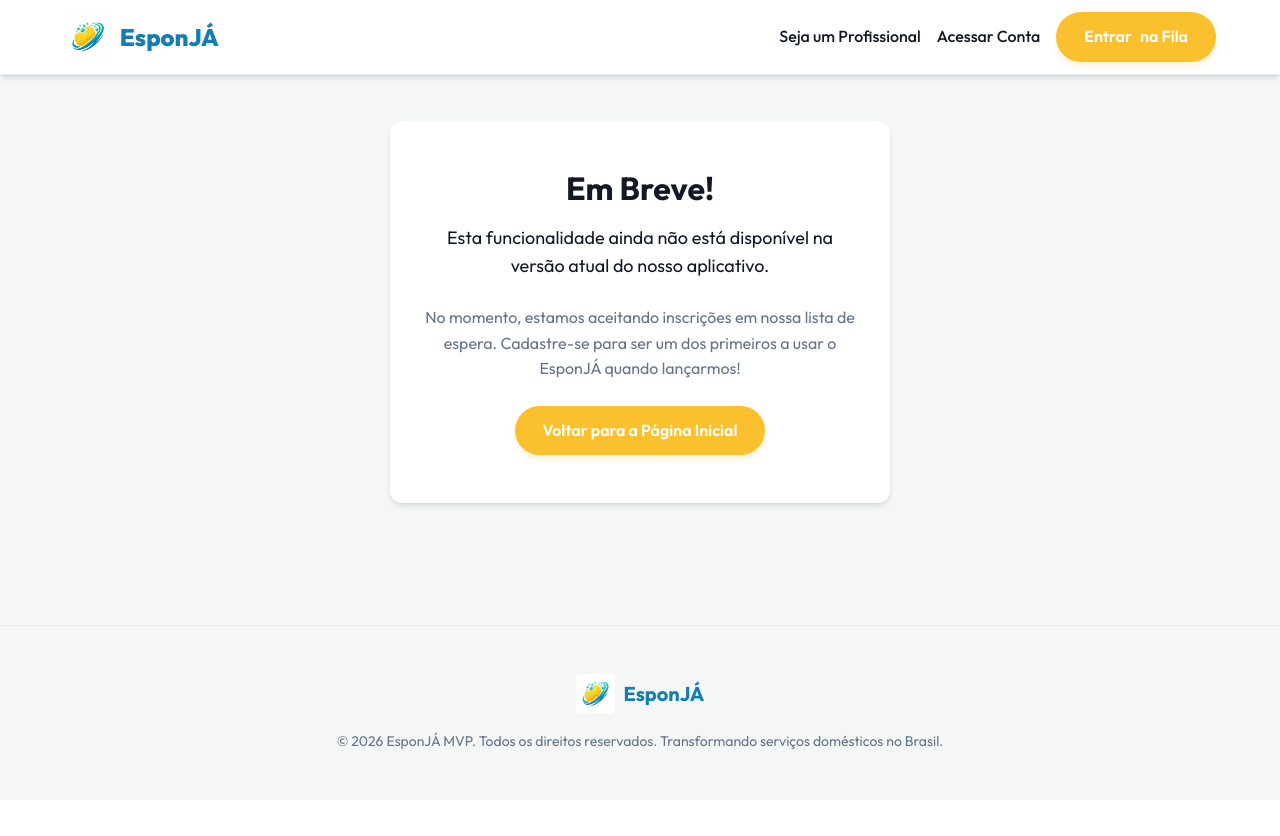
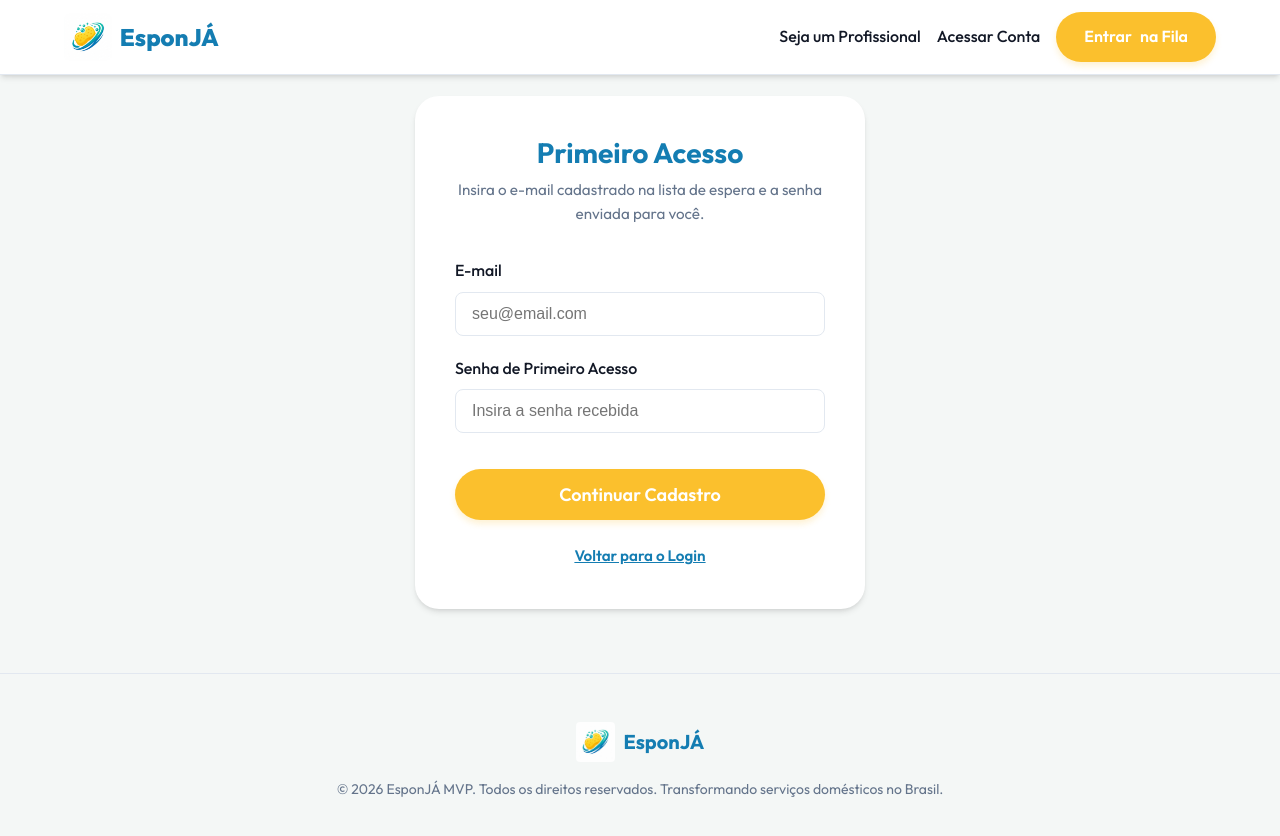
Before and after one commit to EsponJA-Startup/EsponJA, a React (Vite) app in the folder client/: page /primeiro-acesso in a window 1280 px wide. Shown: the top 836 px of the page. Before the commit the page ends 800 px from the top, so only its background shows below. Built offline with nearby package versions, Linux system fonts and the light colour scheme.

Commit message:
Merging n8n email automation

```diff
--- a/client/src/App.jsx
+++ b/client/src/App.jsx
@@ -11,6 +11,7 @@
 import ProtectedRoute from './components/ProtectedRoute';
 import ComingSoon from './pages/ComingSoon';
 import VerifyEmail from './pages/VerifyEmail';
+import FirstAccess from './pages/FirstAccess';
 import './App.css';
 
 function App() {
@@ -19,6 +20,7 @@
       <div className="app-container">
         <Routes>
           <Route path="/" element={<Home />} />
+          <Route path="/primeiro-acesso" element={<FirstAccess />} />
           <Route path="/login" element={<Login />} />
           <Route path="/register" element={<Register />} />
           <Route path="/verificar-email" element={<VerifyEmail />} />
--- /dev/null
+++ b/client/src/pages/FirstAccess.jsx
@@ -0,0 +1,96 @@
+import React, { useState } from 'react';
+import { useNavigate, Link } from 'react-router-dom';
+import Navbar from '../components/Navbar';
+import Footer from '../components/Footer';
+import api from '../services/api';
+import './Auth.css';
+
+export default function FirstAccess() {
+  const [formData, setFormData] = useState({ email: '', first_access_password: '' });
+  const [error, setError] = useState(null);
+  const [loading, setLoading] = useState(false);
+  const navigate = useNavigate();
+
+  const handleChange = (e) => {
+    setFormData({ ...formData, [e.target.name]: e.target.value });
+  };
+
+  const handleSubmit = async (e) => {
+    e.preventDefault();
+    setError(null);
+    setLoading(true);
+
+    try {
+      const response = await api.post('/auth/first-access', formData);
+      // Valid credentials! Proceed to phase 2
+      navigate('/register', {
+        state: {
+          waitlist_id: response.data.waitlist_id,
+          email: response.data.email,
+          phone: response.data.phone,
+          first_access_password: formData.first_access_password,
+          intended_role: response.data.intended_role
+        }
+      });
+    } catch (err) {
+      if (err.response && err.response.data && err.response.data.detail) {
+        setError(err.response.data.detail);
+      } else {
+        setError('Erro ao validar credenciais. Tente novamente.');
+      }
+    } finally {
+      setLoading(false);
+    }
+  };
+
+  return (
+    <div className="auth-page">
+      <Navbar />
+      <main className="auth-main">
+        <div className="auth-card">
+          <h2>Primeiro Acesso</h2>
+          <p className="auth-subtitle">Insira o e-mail cadastrado na lista de espera e a senha enviada para você.</p>
+
+          <form onSubmit={handleSubmit}>
+            {error && <div className="mock-alert" style={{ backgroundColor: '#fee2e2', color: '#991b1b', borderColor: '#f87171' }}>{error}</div>}
+
+            <div className="form-group">
+              <label className="form-label">E-mail</label>
+              <input
+                type="email"
+                name="email"
+                value={formData.email}
+                onChange={handleChange}
+                required
+                className="form-input"
+                placeholder="seu@email.com"
+              />
+            </div>
+
+            <div className="form-group">
+              <label className="form-label">Senha de Primeiro Acesso</label>
+              <input
+                type="password"
+                name="first_access_password"
+                value={formData.first_access_password}
+                onChange={handleChange}
+                required
+                className="form-input"
+                placeholder="Insira a senha recebida"
+              />
+            </div>
+
+            <button type="submit" className="btn btn-primary auth-btn" disabled={loading}>
+              {loading ? 'Validando...' : 'Continuar Cadastro'}
+            </button>
+          </form>
+
+          <div className="form-footer">
+            <Link to="/login" className="auth-link">Voltar para o Login</Link>
+          </div>
+        </div>
+      </main>
+      <Footer />
+    </div>
+  );
+}
--- a/client/src/pages/Login.jsx
+++ b/client/src/pages/Login.jsx
@@ -91,7 +91,7 @@
           </form>
 
           <div className="form-footer">
-            Não tem uma conta? <Link to="/register" className="auth-link">Cadastre-se</Link>
+            Primeiro Acesso? <Link to="/primeiro-acesso" className="auth-link">Clique Aqui</Link>
           </div>
         </div>
       </main>
--- a/client/src/pages/Register.jsx
+++ b/client/src/pages/Register.jsx
@@ -1,22 +1,29 @@
 import React, { useState, useEffect } from 'react';
-import { Link, useLocation } from 'react-router-dom';
+import { Link, useLocation, useNavigate } from 'react-router-dom';
 import Navbar from '../components/Navbar';
 import Footer from '../components/Footer';
 import api from '../services/api';
 import './Auth.css';
 
 export default function Register() {
+  const navigate = useNavigate();
   const location = useLocation();
   const [role, setRole] = useState('customer'); // Default to customer
   const [submitted, setSubmitted] = useState(false);
   const [error, setError] = useState(null);
 
+  useEffect(() => {
+    if (!location.state || !location.state.waitlist_id) {
+      navigate('/primeiro-acesso');
+    }
+  }, [location, navigate]);
+
   // Form states
   const [formData, setFormData] = useState({
     name: '',
     last_name: '',
-    email: '',
-    whatsapp_number: '',
+    email: location.state?.email || '',
+    whatsapp_number: location.state?.phone || '',
     specialty: '',
     password: ''
   });
@@ -38,7 +45,13 @@
     e.preventDefault();
     setError(null);
     try {
-      const response = await api.post('/auth/register', { ...formData, role });
+      const payload = {
+        ...formData,
+        role,
+        waitlist_id: location.state?.waitlist_id,
+        first_access_password: location.state?.first_access_password
+      };
+      const response = await api.post('/auth/register', payload);
 
       // Save to localStorage
       if (response.data.user_id) {
```
Also changed, not shown: 2 other files (tests, documents, lock files or other folders).
